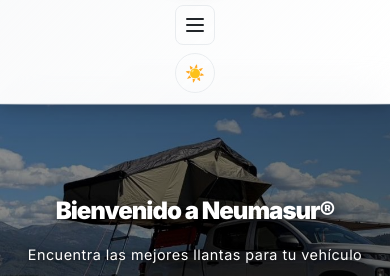
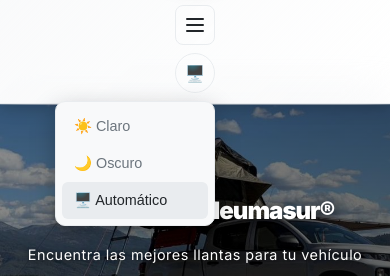
Before and after one commit to jpcoding99/catalogo-neumasur, a website: page index.html in a window 390 px wide. Both pictures are taken after a click on the button "🖥️". Shown: the part 152-428 px from the top of the page. Drawn offline with Linux system fonts and the light colour scheme; no server answers.

Commit message:
mas mejoras en el boton light/dark

```diff
--- a/index.html
+++ b/index.html
@@ -56,9 +56,16 @@
                 </div>
             </nav>
 
-            <button id="theme-toggle" class="theme-btn" title="Cambiar tema">
-                <span id="theme-icon">🌙</span>
-            </button>
+            <div class="theme-selector">
+                <button id="theme-toggle" class="theme-btn" title="Cambiar tema">
+                    <span id="theme-icon">🌙</span>
+                </button>
+                <div id="theme-options" class="theme-options-menu">
+                    <button data-theme="light">☀️ Claro</button>
+                    <button data-theme="dark">🌙 Oscuro</button>
+                    <button data-theme="auto">🖥️ Automático</button>
+                </div>
+            </div>
         </div>
 
         <!-- Drawer Menu Móvil -->
--- a/script.js
+++ b/script.js
@@ -21,6 +21,8 @@
 
 const themeToggle = document.getElementById('theme-toggle');
 const themeIcon = document.getElementById('theme-icon');
+const themeOptionsContainer = document.getElementById('theme-options');
+
 const selects = [
     selectMarca, selectAro, selectAper, selectSort,
     selectMarcaDesktop, selectAroDesktop, selectAperDesktop, selectSortDesktop
@@ -30,6 +32,7 @@
 // 2. Tema Claro/Oscuro (con soporte para preferencia del sistema)
 function initTheme() {
     const prefersDarkScheme = window.matchMedia('(prefers-color-scheme: dark)');
+    const themeOptionButtons = themeOptionsContainer.querySelectorAll('button');
 
     // Función para aplicar el tema (claro u oscuro) al body
     function applyTheme(theme) {
@@ -63,24 +66,35 @@
         return setting;
     }
 
+    function setSetting(setting) {
+        // 1. Guardar en localStorage
+        localStorage.setItem('theme', setting);
+        // 2. Aplicar el tema visual
+        applyTheme(getEffectiveTheme(setting));
+        // 3. Actualizar el ícono principal
+        updateIcon(setting);
+        // 4. Marcar la opción activa en el menú
+        themeOptionButtons.forEach(btn => {
+            btn.classList.toggle('active', btn.dataset.theme === setting);
+        });
+    }
+
     // Carga inicial
     let currentSetting = localStorage.getItem('theme') || 'auto';
-    applyTheme(getEffectiveTheme(currentSetting));
-    updateIcon(currentSetting);
+    setSetting(currentSetting);
 
-    // Listener para el clic en el botón de tema (cicla: Claro -> Oscuro -> Auto)
-    themeToggle.addEventListener('click', () => {
-        if (currentSetting === 'light') {
-            currentSetting = 'dark';
-        } else if (currentSetting === 'dark') {
-            currentSetting = 'auto';
-        } else { // 'auto'
-            currentSetting = 'light';
-        }
+    // Listener para abrir/cerrar el menú de opciones
+    themeToggle.addEventListener('click', (e) => {
+        e.stopPropagation();
+        themeOptionsContainer.classList.toggle('open');
+    });
 
-        localStorage.setItem('theme', currentSetting);
-        applyTheme(getEffectiveTheme(currentSetting));
-        updateIcon(currentSetting);
+    // Listeners para cada botón de opción
+    themeOptionButtons.forEach(button => {
+        button.addEventListener('click', () => {
+            setSetting(button.dataset.theme);
+            themeOptionsContainer.classList.remove('open'); // Cerrar menú
+        });
     });
 
     // Listener para cuando el sistema operativo cambia de tema
@@ -88,6 +102,13 @@
         // Solo actualiza si el usuario tiene la configuración en 'auto'
         if (localStorage.getItem('theme') === 'auto' || !localStorage.getItem('theme')) {
             applyTheme(e.matches ? 'dark' : 'light');
+        }
+    });
+
+    // Cerrar menú al hacer clic fuera
+    document.addEventListener('click', (e) => {
+        if (!themeToggle.contains(e.target) && !themeOptionsContainer.contains(e.target)) {
+            themeOptionsContainer.classList.remove('open');
         }
     });
 }
--- a/style.css
+++ b/style.css
@@ -348,6 +348,53 @@
     background: rgba(255, 255, 255, 0.15);
     border-color: var(--accent-color);
     transform: scale(1.08);
+}
+
+/* Theme Selector Dropdown */
+.theme-selector {
+    position: relative;
+    flex-shrink: 0;
+}
+
+.theme-options-menu {
+    display: none;
+    position: absolute;
+    top: calc(100% + 8px);
+    right: 0;
+    background-color: var(--card-bg);
+    border: 1px solid var(--border-color);
+    border-radius: 10px;
+    box-shadow: 0 8px 24px rgba(0, 0, 0, 0.25);
+    z-index: 1001;
+    min-width: 160px;
+    padding: 6px;
+    overflow: hidden;
+}
+
+.theme-options-menu.open {
+    display: block;
+}
+
+.theme-options-menu button {
+    display: flex;
+    align-items: center;
+    gap: 10px;
+    width: 100%;
+    padding: 10px 12px;
+    background: none;
+    border: none;
+    color: var(--text-dim);
+    text-align: left;
+    cursor: pointer;
+    font-size: 0.9rem;
+    border-radius: 6px;
+    transition: all 0.2s ease;
+}
+
+.theme-options-menu button:hover,
+.theme-options-menu button.active {
+    background-color: var(--border-color);
+    color: var(--text-main);
 }
 
 .filter-group {
```
